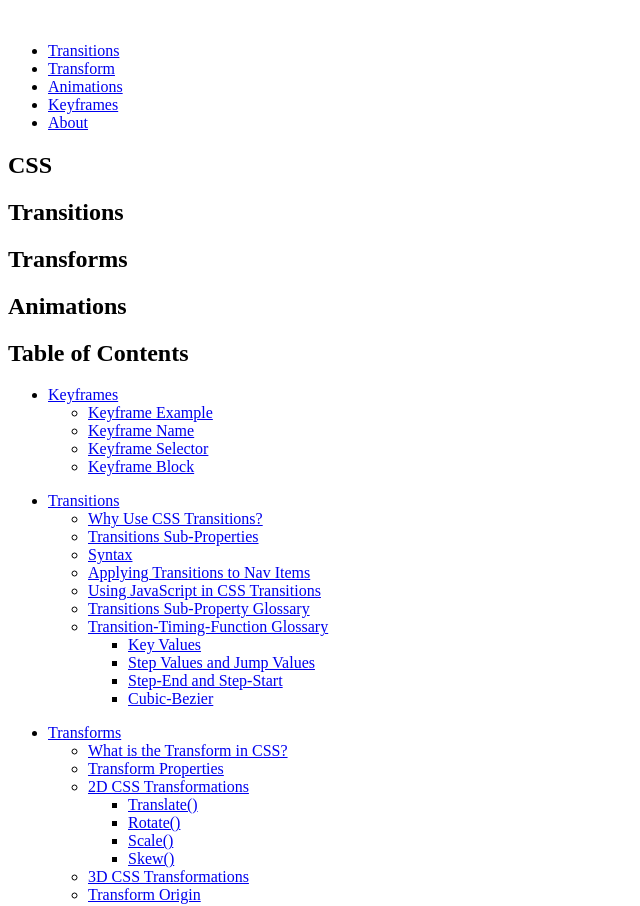
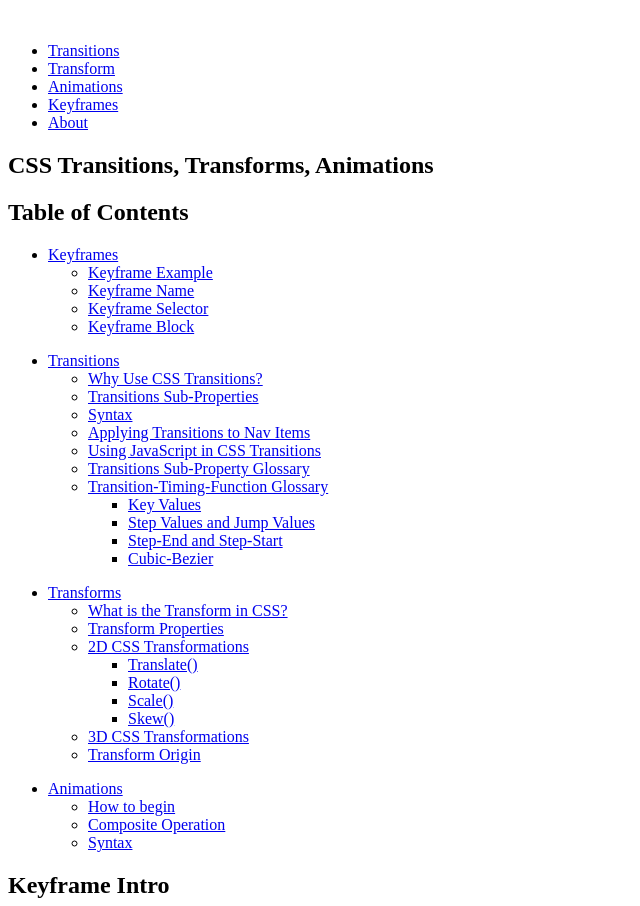
Before and after one commit to ninaweng6716/group-3.github.io, a plain HTML site: page index.html in a window 1280 px wide. Shown: the top 906 px of the page, without its empty margins (0-640 px from the left). Drawn offline with Linux system fonts and the light colour scheme.

Commit message:
modified h1 from css to css transitions, transforms, and animations. added a span around animations to allow the animation to play

```diff
--- a/index.html
+++ b/index.html
@@ -24,10 +24,7 @@
     <main>
         <section class="banner">
             <!-- Image goes here using responsive srcset -->
-            <h1>CSS</h1>
-            <h2>Transitions</h2>
-            <h2>Transforms</h2>
-            <h2 class="h1-animate">Animations</h2>
+            <h1>CSS Transitions, Transforms, <span class="h1-animate">Animations</span></h1>
         </section>
 
         <div id="sidebar">
```
